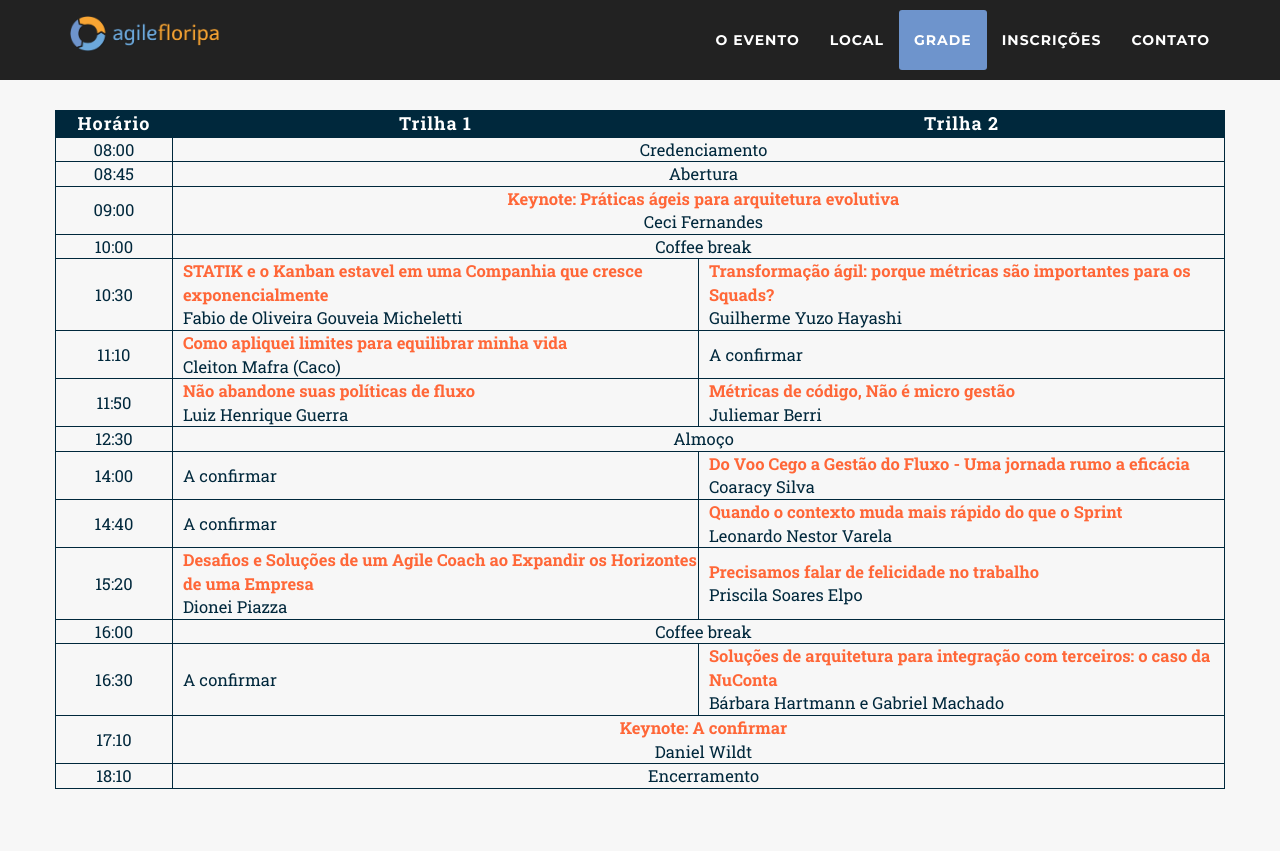
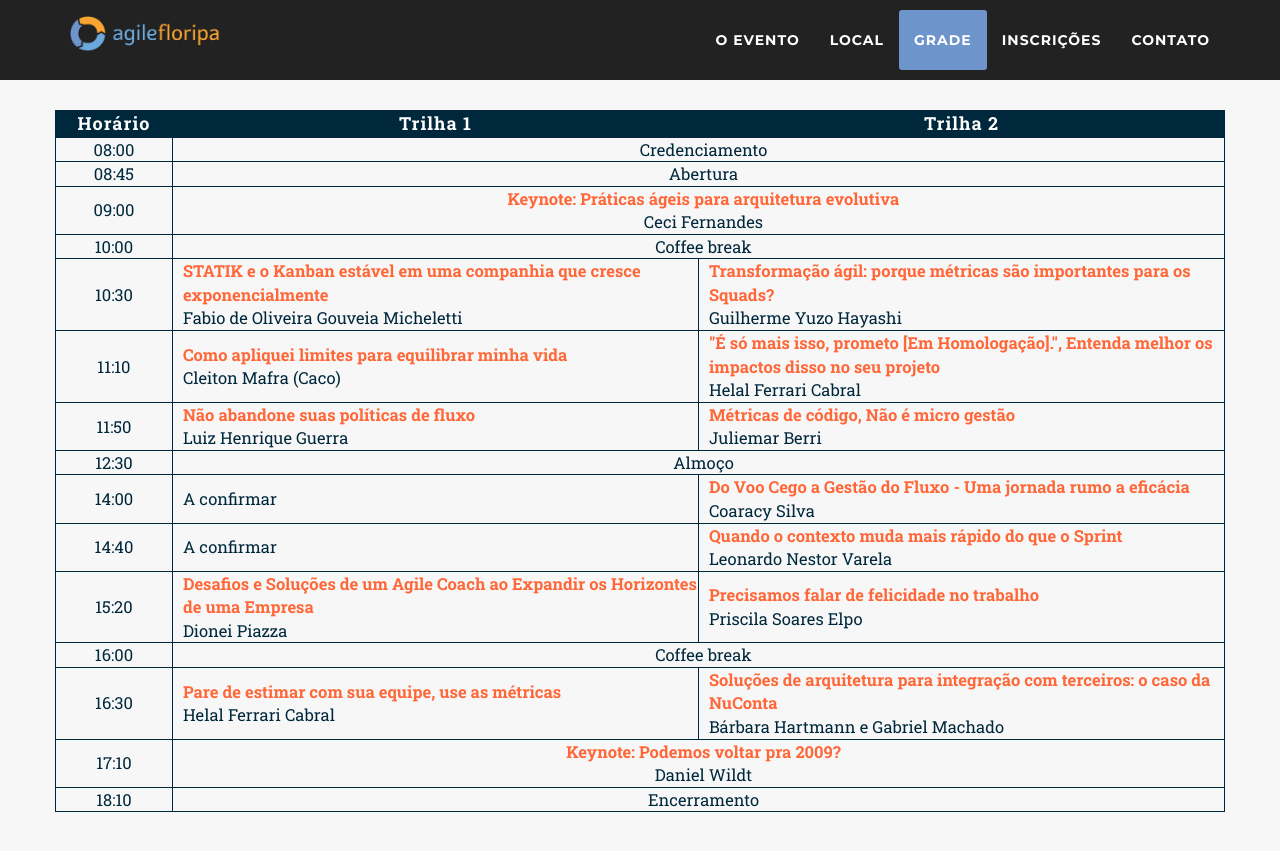
Before and after one commit to mingomax/afconf, a Jekyll site: the page built from index.html, in a window 1280 px wide and 900 px high, scrolled down 2812 px. Shown: the top 851 px of the window. Built offline with Jekyll 4.4.1, drawn with Linux system fonts in a browser that asks for light colours; nearby versions of some CDN libraries; some web fonts are replaced; part of the change alters nothing that is shown.

Commit message:
Update schedule

```diff
--- a/_data/twenty_19/schedule.yaml
+++ b/_data/twenty_19/schedule.yaml
@@ -13,7 +13,13 @@
     name: "Ceci Fernandes"
     bio: >
         <b>Ceci Fernandes</b><br/>
-        Ceci é tech manager no Nubank, board member na Agile Alliance Brazil e comumente encontrada coaching pessoas e times, codando, facilitando reuniões, em eventos da comunidade, ou tomando uma boa taça de vinho.
+        Ceci é tech manager no <a href="https://nubank.com.br" target="_blank">Nubank</a>, board member na <a href="https://www.agilealliance.org/agilealliancebrazil/" target="_blank">Agile Alliance Brazil</a> e comumente encontrada coaching pessoas e times, codando, facilitando reuniões, em eventos da comunidade, ou tomando uma boa taça de vinho.<br/>
+        <br/>
+        <a href="http://cecifernandes.com" target="_blank">Website</a><br/>
+        <a href="https://www.instagram.com/agilececi/" target="_blank">Instagram</a><br/>
+        <a href="https://twitter.com/cecifernandes" target="_blank">Twitter</a><br/>
+        <a href="https://www.linkedin.com/in/cecifernandes/" target="_blank">LinkedIn</a><br/>
+        <a href="https://github.com/ceci" target="_blank">GitHub</a>
     img: /_2019_pages/speakers/ceci-fernandes.jpg
     confirmed: true
 
@@ -24,10 +30,10 @@
 - time: "10:30"
   speaker_1:
     id: "fabio-micheletti"
-    title: "STATIK e o Kanban estavel em uma Companhia que cresce exponencialmente"
+    title: "STATIK e o Kanban estável em uma companhia que cresce exponencialmente"
     name: "Fabio de Oliveira Gouveia Micheletti"
     description: >
-        Como o STATIK ajudou o Agil ser implantando dentro de nossa companhia, e como se mantem estavel, mesmo estando em constante crescimento.<br/>
+        Como o STATIK ajudou o Agil ser implantando dentro de nossa companhia, e como se mantem estável, mesmo estando em constante crescimento.<br/>
         Quais as metricas que estamos utilizando e como estamos mapeando para garantir que tudo tenha um norte, e todos estejam juntos na mesma empreitada.
     bio: >
         <b>Fabio de Oliveira Gouveia Micheletti</b><br/>
@@ -44,7 +50,7 @@
         <b>Guilherme Yuzo Hayashi</b><br/>
         Guilherme Yuzo Hayashi é Chief Project Officer (CPO) na Cheesecake Labs. Formado em Ciências da Computação pela faculdade UEM, desenvolveu dezenas de projetos nas áreas de Android, iOS, Backend e Frontend. Trazendo práticas atuais de gestão, design e inovação, vem transformando os sonhos de diversos parceiros em produtos com impacto global positivo. Fez parte de movimentos de implantação e transformação ágil em empresas e busca atualmente gerenciar times de alta performance que criem produtos com foco em usabilidade através de um workflow ágil e centrado no usuário. Professor do projeto social Mão Na Massa, busca melhorar o mundo através da tecnologia -- seu grande sonho e um dos seus propósitos de vida.<br/>
         <br/>
-        <a href="https://www.linkedin.com/in/guilherme-hayashi-15517363/" target="_blank">Linkedin</a>
+        <a href="https://www.linkedin.com/in/guilherme-hayashi-15517363/" target="_blank">LinkedIn</a>
     img: /_2019_pages/speakers/guilherme-hayashi.jpg
     confirmed: true
 
@@ -74,7 +80,7 @@
         <b>Helal Ferrari Cabral</b><br/>
         Em breve!
     #img: /_2019_pages/speakers/helal-cabral.jpg
-    confirmed: false
+    confirmed: true
 
 - time: "11:50"
   speaker_1:
@@ -98,7 +104,7 @@
         Juliemar Berri é o coordenador de plataformas da Resultados Digitais. Ele passou os últimos 10 anos construindo equipes de engenharia eficazes e recentemente está liderando equipes remotas distribuídas. Juliemar também é um membro ativo da comunidade de código aberto, onde como criador e mantenedor do #matirx uma ferramenta para equipes remotas, ocasionalmente ainda consegue codificar.<br/>
         Empresa: Resultados Digitais<br/>
         <br/>
-        <a href="https://www.linkedin.com/in/juliemarberri/" target="_blank">Linkedin</a><br/>
+        <a href="https://www.linkedin.com/in/juliemarberri/" target="_blank">LinkedIn</a><br/>
         <a href="https://medium.com/@juliemar.berri" target="_blank">Medium</a><br/>
         <a href="https://twitter.com/juliemarberri" target="_blank">Twitter</a><br/>
         <a href="https://www.facebook.com/juliemar.berri" target="_blank">Facebook</a><br/>
@@ -142,7 +148,8 @@
         Empresa: Senior Sistemas<br/>
         <br/>
         <a href="https://www.facebook.com/coaracy.junior" target="_blank">Facebook</a><br/>
-        <a href="https://www.linkedin.com/in/coaracy-junior/" target="_blank">Linkedin</a>
+        <a href="https://www.linkedin.com/in/coaracy-junior/" target="_blank">LinkedIn</a><br/>
+        <a href="https://www.instagram.com/juniorcoaracy/" target="_blank">Instagram</a>
     img: /_2019_pages/speakers/coaracy-silva.jpg
     confirmed: true
 
@@ -174,7 +181,7 @@
         Desenvolvedor desde os 12 anos de idade, com 26 dirigiu uma startup, palestrou em vários países de América do Sul, foi docente universitário numa das mais importante universidades da Argentina e participou de equipe Kaizen com líderes de empresas de primeiro nível. Tem Especialização em PMI, conhecimento que foi de utilidade, mas que acabou deixando um pouco de lado quando conheceu as metodologias ágeis. A partir daí teve sua formação como Scrum Master e capacitação em arquiteturas ágeis. Com 19 anos de experiência em TI, hoje está perto dos 4 anos liderando equipes de desenvolvimento no Mercado Livre, dos quais os últimos meses foram em Floripa sendo responsável pelos projetos de compliance fiscal de Mercado Envios no Brasil e Argentina.<br/>
         Empresa: Mercado Livre<br/>
         <br/>
-        <a href="https://www.linkedin.com/in/leonardovarela/" target="_blank">Linkedin</a>
+        <a href="https://www.linkedin.com/in/leonardovarela/" target="_blank">LinkedIn</a>
     img: /_2019_pages/speakers/leonardo-varela.jpeg
     confirmed: true
 
@@ -192,7 +199,7 @@
         Estou envolvido com palestras desde 2017. Sou palestrante em eventos locais da comunidade Ágil.<br/>
         Empresa: Multitherm Sistemas e Automação<br/>
         <br/>
-        <a href="https://www.linkedin.com/in/dioneipiazza/" target="_blank">Linkedin</a><br/>
+        <a href="https://www.linkedin.com/in/dioneipiazza/" target="_blank">LinkedIn</a><br/>
         <a href="https://twitter.com/Dionei_Piazza" target="_blank">Twitter</a><br/>
         <a href="https://www.facebook.com/dioneipiazza" target="_blank">Facebook</a><br/>
         <a href="https://www.instagram.com/dionei_piazza/" target="_blank">Instagram</a><br/>
@@ -232,7 +239,7 @@
         <b>Helal Ferrari Cabral</b><br/>
         Em breve!
     #img: /_2019_pages/speakers/helal-cabral.jpg
-    confirmed: false
+    confirmed: true
   speaker_2:
     id: "barbara-hartmann-gabriel-machado"
     title: "Soluções de arquitetura para integração com terceiros: o caso da NuConta"
@@ -250,11 +257,18 @@
 - time: "17:10"
   keynote:
     id: "keynote-daniel-wildt"
-    title: "A confirmar"
+    title: "Podemos voltar pra 2009?"
     name: "Daniel Wildt"
+    description: >
+        Tenho a cada dia buscado meus 3C: Cadência, Consistência e Consciência. E a cada dia penso que a falta de segurança psicológica e foco em resultado de negócio vem gerando muito ruído no assunto métodos ágeis. Estamos dando muita atenção para práticas e o que eu chamo de pirotecnia agile. Surgem dinâmicas, surgem manifestos, mas as nossas empresas seguem perdendo chances de melhorar resultados de negócio. Quero explorar o que estava acontecendo em 2009 e porque deveríamos voltar a trabalhar com o que estava forte naquela época.
     bio: >
         <b>Daniel Wildt</b><br/>
-        Trabalha com empresas e times ajudando na adoção de metodologias ágeis e melhoria das técnicas de engenharia de software. Sempre em busca de simplicidade e aprendizado. Ajudo pessoas a se tornarem melhores profissionais, equipes a crescerem através de melhoria contínua e produtos/serviços a serem formados. Certified SCRUM Master (CSM) pela SCRUM Alliance.
+        Profissional de Tecnologia, preocupado com desenvolvimento de produtos e serviços com equipes focadas em aprendizado, melhoria contínua e autonomia. Produz conteúdo em vídeo, áudio e texto sobre consciência de tempo, experiência de usuário, empreendedorismo e metodologias ágeis. Mentor na <a href="http://www.wildtech.com.br" target="_blank">Wildtech</a>, Blogger/Youtuber no <a href="http://danielwildt.com" target="_blank">danielwildt.com</a>, Conselheiro na <a href="https://www.umov.me" target="_blank">uMov.me</a>. Desde 2017 cuida de Tecnologia e P&D na <a href="https://www.zenvia.com" target="_blank">Zenvia</a>, envolvido com mensagens, conversas, bots, chatbots e muita tecnologia.<br/>
+        <br/>
+        <a href="https://www.linkedin.com/in/danielwildt/" target="_blank">LinkedIn</a><br/>
+        <a href="https://www.instagram.com/dwildt/" target="_blank">Instagram</a><br/>
+        <a href="https://twitter.com/dwildt" target="_blank">Twitter</a><br/>
+        <a href="http://youtube.com/danielwildt" target="_blank">YouTube</a>
     img: /_2019_pages/speakers/daniel-wildt.jpg
     confirmed: true
 
```
